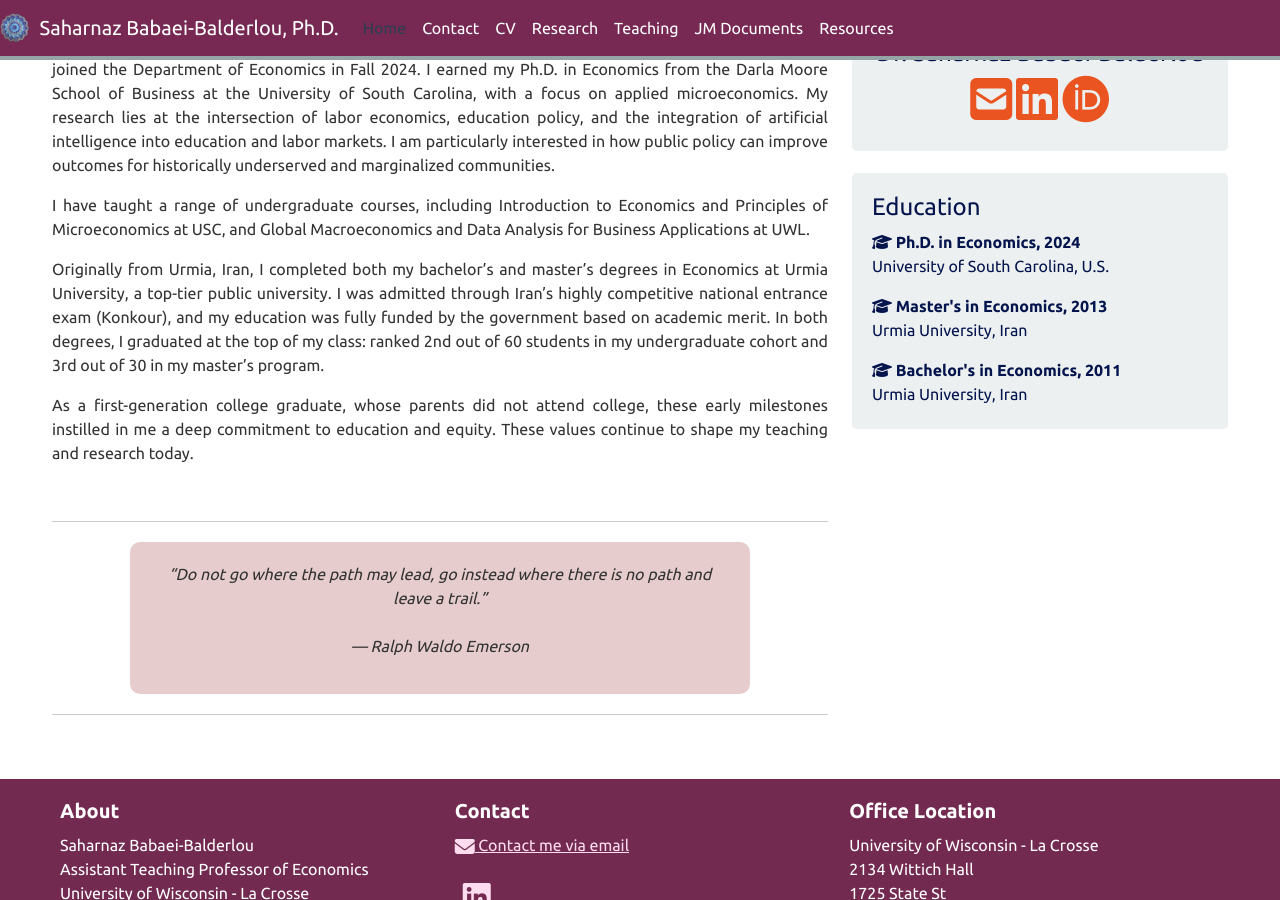
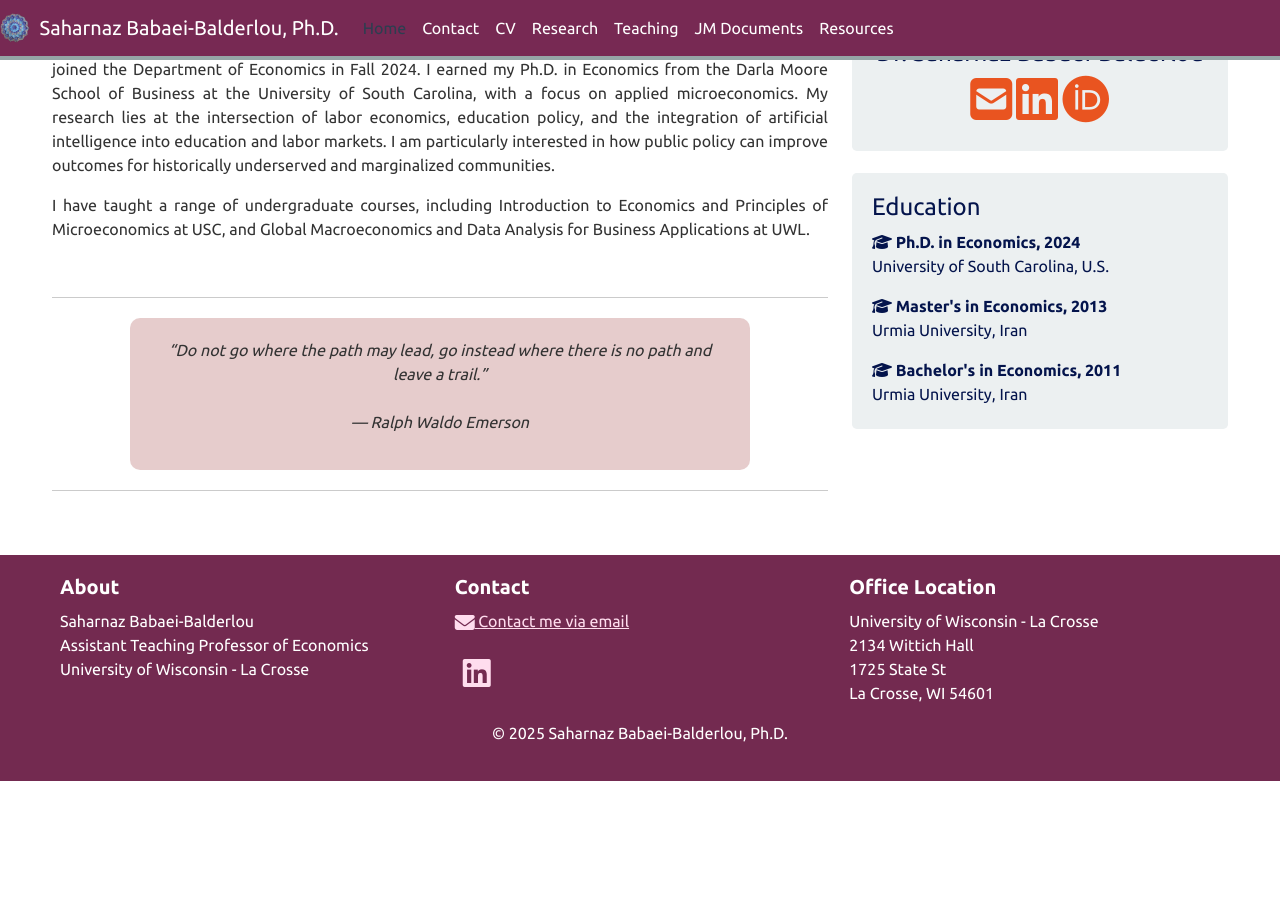
Before and after one commit to saharnazb/saharnazb.github.io, a Jekyll site: the page built from _pages/home.md, in a window 1280 px wide and 900 px high, scrolled down 447 px. Built offline with Jekyll 4.4.1, drawn with Linux system fonts in a browser that asks for light colours; nearby versions of some CDN libraries; library files that are not in the unit come from our copies; a style sheet for code colours, icons or effects is not loaded; after the commit the page ends 1228 px from its top, so only the background shows below that.

Commit message:
Update home.md

```diff
--- a/_pages/home.md
+++ b/_pages/home.md
@@ -49,10 +49,6 @@ I am a Teaching Assistant Professor of Economics at the University of Wisconsin
 
   I have taught a range of undergraduate courses, including Introduction to Economics and Principles of Microeconomics at USC, and Global Macroeconomics and Data Analysis for Business Applications at UWL.
 
-  Originally from Urmia, Iran, I completed both my bachelor’s and master’s degrees in Economics at Urmia University, a top-tier public university. I was admitted through Iran’s highly competitive national entrance exam (Konkour), and my education was fully funded by the government based on academic merit. In both degrees, I graduated at the top of my class: ranked 2nd out of 60 students in my undergraduate cohort and 3rd out of 30 in my master’s program.
-
-  As a first-generation college graduate, whose parents did not attend college, these early milestones instilled in me a deep commitment to education and equity. These values continue to shape my teaching and research today.
-
 </div>
 
 <br/>
```
